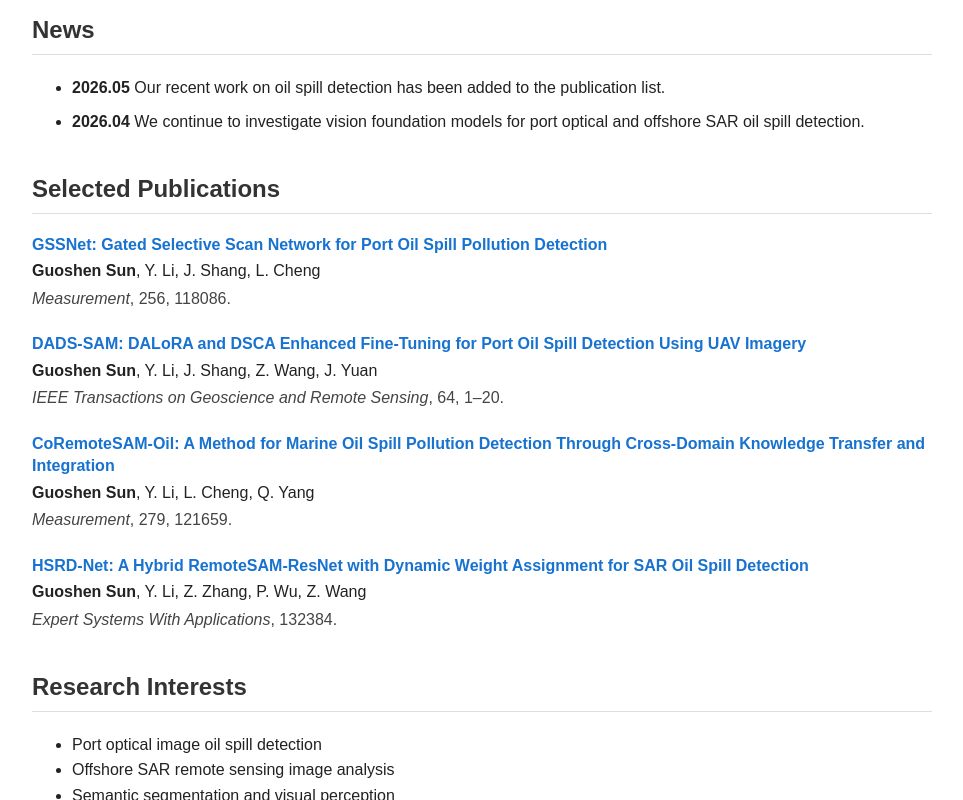
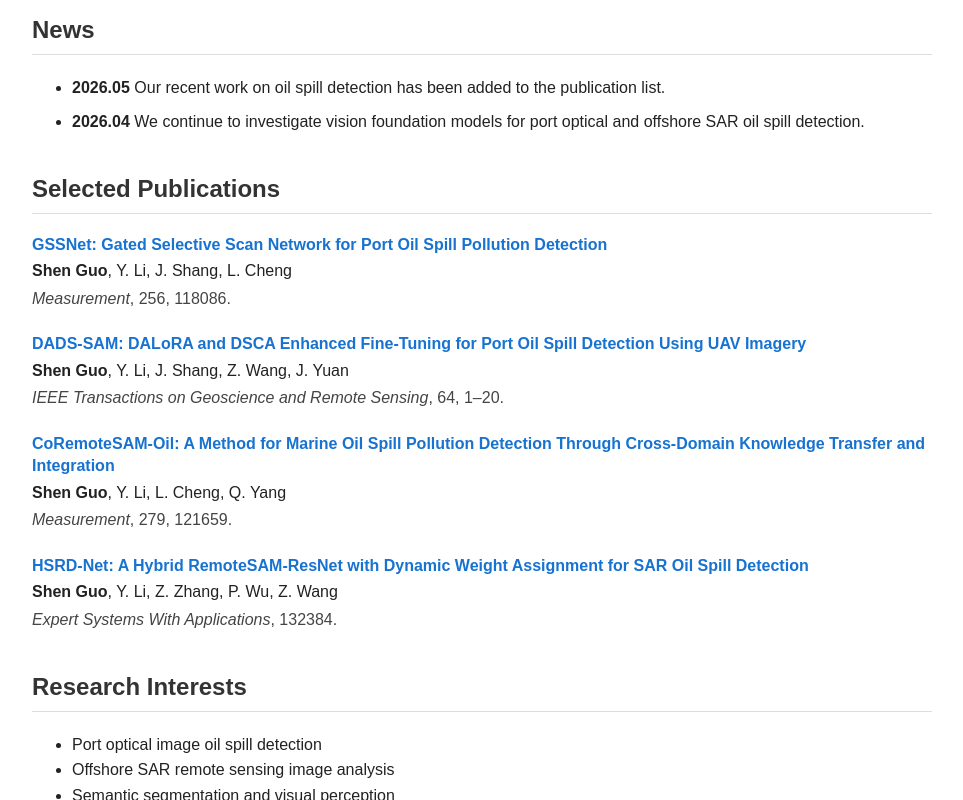
Before and after one commit to PetrichorAsh/PetrichorAsh.github.io, a plain HTML site: page index.html in a window 1280 px wide. Shown: the part 489-1289 px from the top of the page, without its empty margins (158-1121 px from the left). Drawn offline with Linux system fonts and the light colour scheme.

Commit message:
Update index.html

```diff
--- a/index.html
+++ b/index.html
@@ -117,7 +117,7 @@
       </a>
     </div>
     <div class="pub-authors">
-      <b>Guoshen Sun</b>, Y. Li, J. Shang, L. Cheng
+      <b>Shen Guo</b>, Y. Li, J. Shang, L. Cheng
     </div>
     <div class="pub-venue">
       <i>Measurement</i>, 256, 118086.
@@ -131,7 +131,7 @@
       </a>
     </div>
     <div class="pub-authors">
-      <b>Guoshen Sun</b>, Y. Li, J. Shang, Z. Wang, J. Yuan
+      <b>Shen Guo</b>, Y. Li, J. Shang, Z. Wang, J. Yuan
     </div>
     <div class="pub-venue">
       <i>IEEE Transactions on Geoscience and Remote Sensing</i>, 64, 1–20.
@@ -145,7 +145,7 @@
       </a>
     </div>
     <div class="pub-authors">
-      <b>Guoshen Sun</b>, Y. Li, L. Cheng, Q. Yang
+      <b>Shen Guo</b>, Y. Li, L. Cheng, Q. Yang
     </div>
     <div class="pub-venue">
       <i>Measurement</i>, 279, 121659.
@@ -159,7 +159,7 @@
       </a>
     </div>
     <div class="pub-authors">
-      <b>Guoshen Sun</b>, Y. Li, Z. Zhang, P. Wu, Z. Wang
+      <b>Shen Guo</b>, Y. Li, Z. Zhang, P. Wu, Z. Wang
     </div>
     <div class="pub-venue">
       <i>Expert Systems With Applications</i>, 132384.
```
